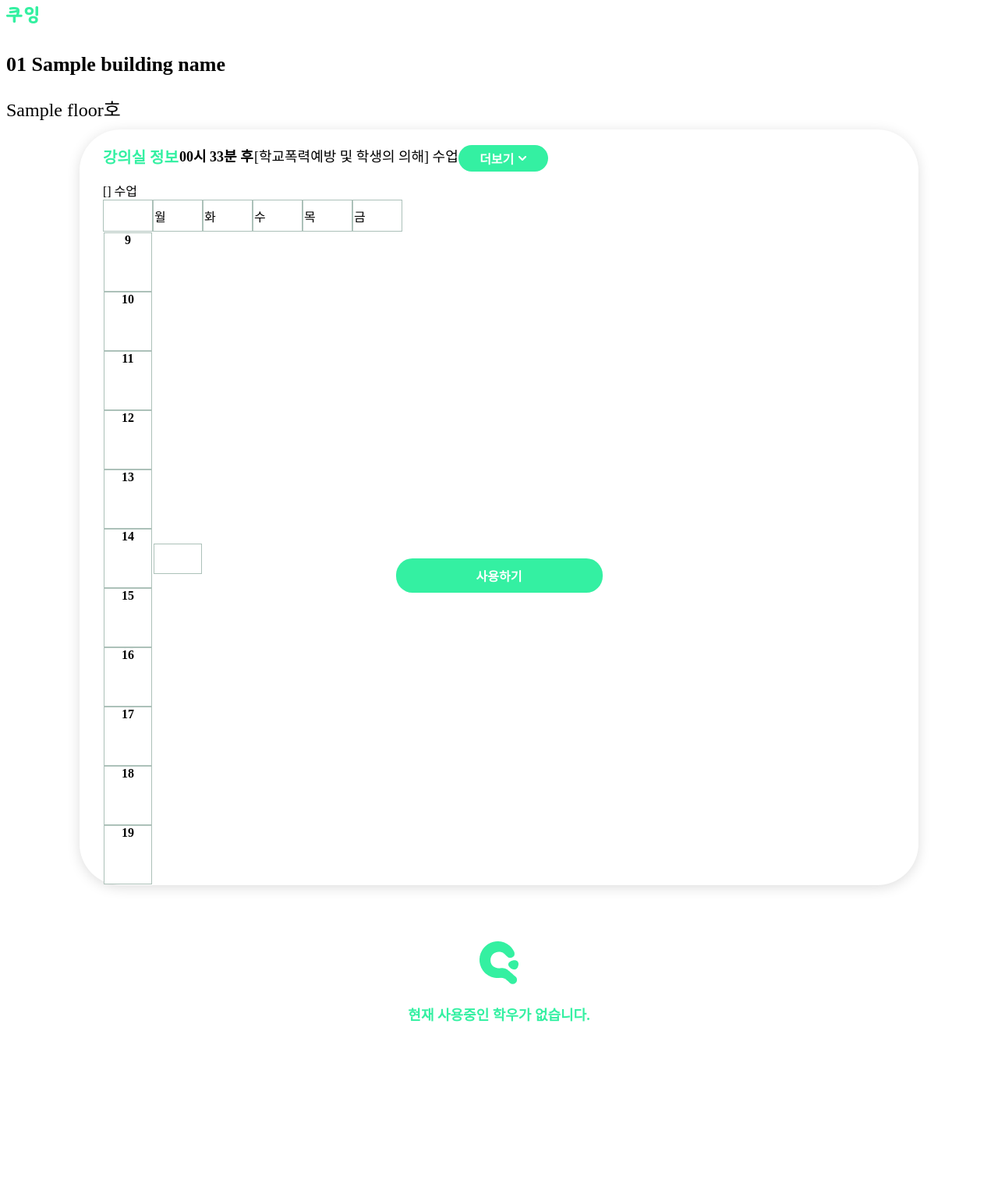
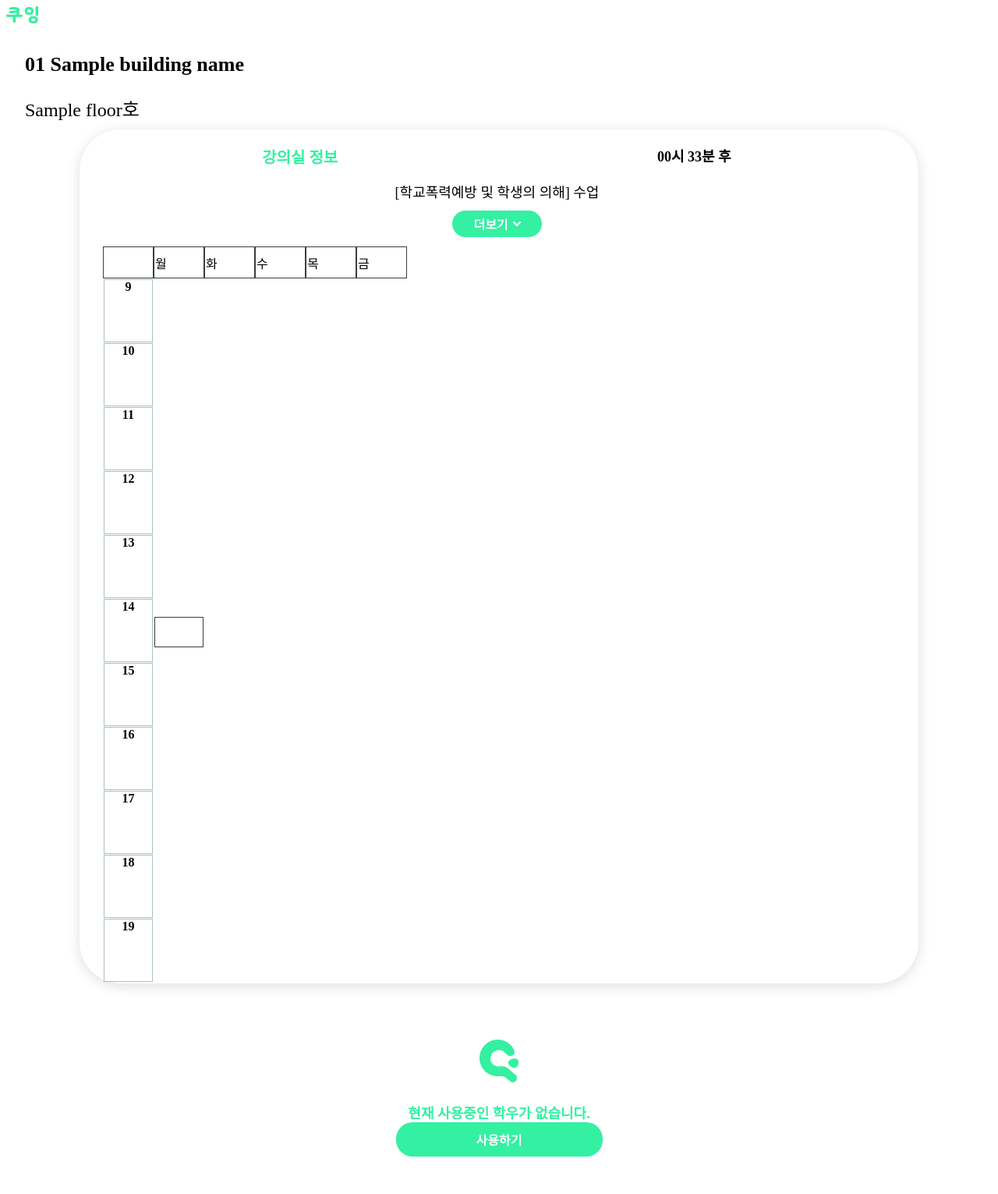
Before and after one commit to JeonK1/KUing, a Django app: template time_table/templates/room.html in a window 1280 px wide. Shown: the whole page at 78% size. Before the commit the page ends 1310 px from the top, so only its background shows below. Run offline with Django 3.2, Linux system fonts and the light colour scheme; the template is opened without the code that fills it: most values are stand-ins (such as "Sample title", 1, 10 or a date in 2020); lists and menus that the app fills with data are empty.

Commit message:
doing css shit

```diff
--- a/time_table/static/css/room.css
+++ b/time_table/static/css/room.css
@@ -24,6 +24,7 @@ table{
     font-size: 26px;
     font-weight: bold;
     margin-bottom: 23px;
+    margin-left: 24px;
 }
 .header_option{
     position:absolute;
@@ -32,9 +33,6 @@ table{
     font-size: 18px;
 }
 
-table{
-    border-spacing: 0px;
-}
 .wrapper{
     display: flex;
     justify-content: center;
@@ -49,7 +47,13 @@ table{
     border-radius: 53px;
     width: 80%;
 }
-
+.time_counter{
+    width: 61px;
+    height: 79px;
+    margin-bottom: 1px;
+    background-color: #ffffff;
+    border: 0.5px #ACC1B9 solid;
+}
 .time_with_lecture{
     position: absolute;
     width: 60px;
@@ -58,7 +62,7 @@ table{
     height: 37px;
     font-size: 10px;
     background-color: #ACC1B9;
-    border: 0.5px #ACC1B9 solid;
+    border: 1px #ACC1B9 solid;
 }
 .time_with_lecture2{
     position: absolute;
@@ -71,18 +75,23 @@ table{
 }
 .time_with_lecture3{
     position: absolute;
-    width: 60px;
+    top: -1px;
+    width: 61px;
     z-index: 10;
-    height: 115px;
+    height: 120px;
     font-size: 10px;
-    background-color: #ACC1B9;
-    border: 0.5px black solid;
+    margin-top: 1px;
+    color: #51836F;
+    background-color: #9AFFD5;
+    border-radius: 12px;
+    border: 1px #51836F solid;
 }
 .time_without_lecture{
-    width: 60px;
+    width: 61px;
     height: 37px;
+    margin-top: 2px;
     background-color: #ffffff;
-    border: 0.5px #ACC1B9 solid;
+    border: 0.1px #353F3B solid;
 }
 .class_info_header{
     display: grid;
@@ -129,7 +138,7 @@ table{
     justify-content : center;
 }
 .bg_notUse_wrapper{
-    display:absolute;
+    display: absolute;
     text-align:center;
     margin-top:72px;
 }
@@ -139,12 +148,13 @@ table{
     color: #34f0a2;
 }
 .useBtn_wrapper{
-    display:flex;
+    display: flex;
+    display: absolute;
     justify-content : center;
 }
 .useBtn{
-    position:absolute;
-    bottom:0;
+    position: relative;
+    bottom: 0;
     width:265px;
     background-color: #34F0A2;
     border-radius: 21px;
--- a/time_table/templates/room.html
+++ b/time_table/templates/room.html
@@ -8,12 +8,10 @@
             {{ building_index | stringformat:"02d" }}
             {{ building_name }}
         </div>
-        <div style="font-size: 24px; color: #000000;">{{floor}}호</div>
+        <div style="font-size: 24px; margin-left: 24px; color: #000000;">{{floor}}호</div>
     </div>
-<div class="contents">
-        <div style="display: flex; ">
-            <!-- <div style="font-weight: bold; font-size: 20px; color: #34F0A2; ">강의실 정보</div> -->
-            <!-- <div >시 분 후</div> -->
+    <div class="contents">
+        <div >
             <div class="class_info_header" >
                 <div class="class_info_title">강의실 정보</div>
                 <div class="class_info_time">00시 33분 후</div>
@@ -26,65 +24,30 @@
                 </div>
             </div>
         </div>
-        <div>[] 수업</div>
         <div class="table_wrapper">
             <table>
                 <tr>
                     <td class="time_without_lecture"></td>
-                    <td class="time_without_lecture">
-                        월
-                    </td>
-                    <td class="time_without_lecture">
-                        화
-                    </td>
-                    <td class="time_without_lecture">
-                        수
-                    </td>
-                    <td class="time_without_lecture">
-                        목
-                    </td>
-                    <td class="time_without_lecture">
-                        금
-                    </td>
+                    <td class="time_without_lecture">월</td>
+                    <td class="time_without_lecture">화</td>
+                    <td class="time_without_lecture">수</td>
+                    <td class="time_without_lecture">목</td>
+                    <td class="time_without_lecture">금</td>
                 </tr>
             </table>
             <table>
                 <th>
-
-                    <div class="time_without_lecture" style="height: 74px;">
-                        9
-                    </div>
-                    <div class="time_without_lecture" style="height: 74px;">
-                        10
-                    </div>
-                    <div class="time_without_lecture" style="height: 74px;">
-                        11
-                    </div>
-                    <div class="time_without_lecture"style="height: 74px;">
-                        12
-                    </div>
-                    <div class="time_without_lecture"style="height: 74px;">
-                        13
-                    </div>
-                    <div class="time_without_lecture"style="height: 74px;">
-                        14
-                    </div>
-                    <div class="time_without_lecture"style="height: 74px;">
-                        15
-                    </div>
-                    <div class="time_without_lecture"style="height: 74px;">
-                        16
-                    </div>
-                    <div class="time_without_lecture"style="height: 74px;">
-                        17
-                    </div>
-                    <div class="time_without_lecture"style="height: 74px;">
-                        18
-                    </div>
-                    <div class="time_without_lecture"style="height: 74px;">
-                        19
-                    </div>
-
+                    <div class="time_counter">9</div>
+                    <div class="time_counter">10</div>
+                    <div class="time_counter">11</div>
+                    <div class="time_counter">12</div>
+                    <div class="time_counter">13</div>
+                    <div class="time_counter">14</div>
+                    <div class="time_counter">15</div>
+                    <div class="time_counter">16</div>
+                    <div class="time_counter">17</div>
+                    <div class="time_counter">18</div>
+                    <div class="time_counter">19</div>
                 </th>
 
                 {% for row in time_table_arr %}
@@ -105,13 +68,18 @@
                                         {{cell.title}}
                                     </div>
                                 {% else %}
+                                    <!-- <div class="time_without_lecture">
+                                    </div> -->
+                                {% endif %}
+                            </div>
+                            <div class="grids">
+                                {% if cell.is_using == 1 %}
+                                    <div class="time_without_lecture" style="border-radius: 12px;">
+                                    </div>
+                                {% else %}
                                     <div class="time_without_lecture">
                                     </div>
                                 {% endif %}
-                            </div>
-                            <div class="grids">
-                                <div class="time_without_lecture">
-                                </div>
                             </div>
                         {% endfor %}
                     </td>
```
Also changed, not shown: time_table/admin.py (+6 -1 lines), time_table/views.py (+4 -4 lines), time_table/utils/functions.py (deleted).
